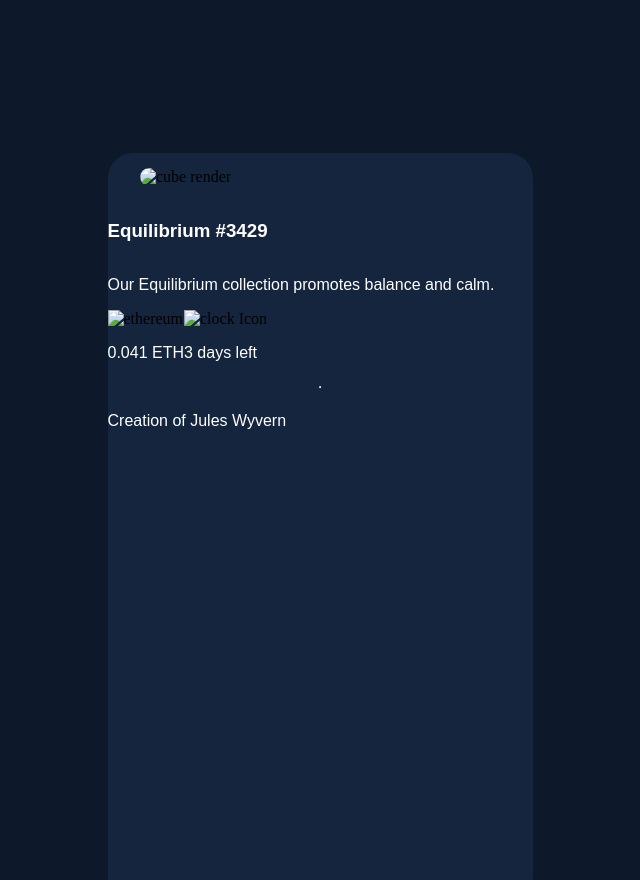
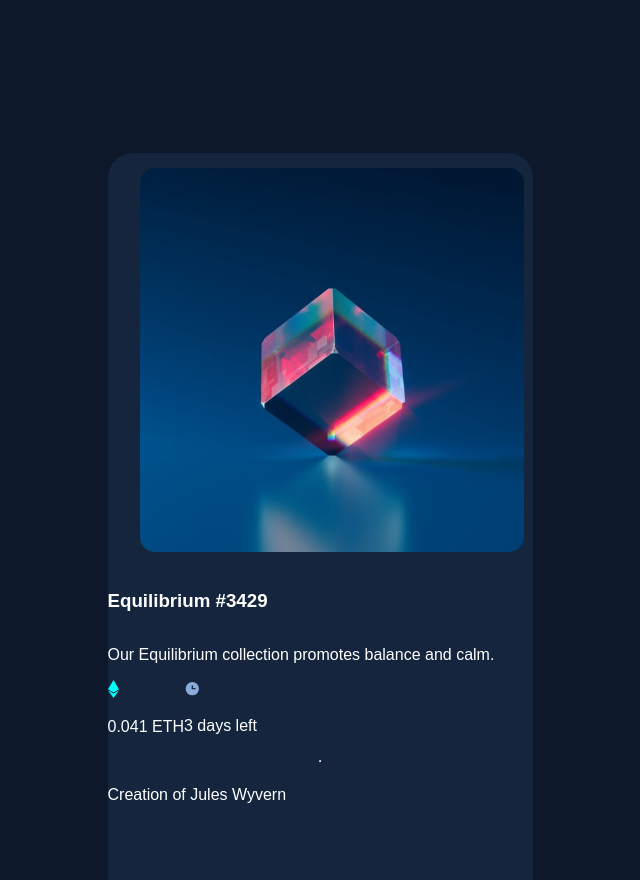
Before and after one commit to gabrielm9929/Frontend-Mentor-nft-preview-card, a plain HTML site: page index.html in a window 1280 px wide. Shown: the top 880 px of the page, without its empty margins (320-960 px from the left). Drawn offline with Linux system fonts and the light colour scheme; the site is published under a folder, as on GitHub Pages, so addresses that start at the root find nothing.

Commit message:
Update index.html

```diff
--- a/index.html
+++ b/index.html
@@ -12,7 +12,7 @@
   <div class="boxRetainer">
     <div class="box">
       <div class="cube">
-        <img class="boxImage" src="/images/image-equilibrium.jpg" alt="cube render">
+        <img class="boxImage" src="./images/image-equilibrium.jpg" alt="cube render">
       </div>
       <div class="name">
         <h3>Equilibrium #3429</h3>
@@ -22,11 +22,11 @@
       </div>
       <div class="contents">
         <div class="eth">
-          <img src="/images/icon-ethereum.svg" alt="ethereum">
+          <img src="./images/icon-ethereum.svg" alt="ethereum">
           <p>0.041 ETH</p>
         </div>
         <div>
-          <img src="/images/icon-clock.svg" alt="clock Icon">
+          <img src="./images/icon-clock.svg" alt="clock Icon">
           <p>3 days left</p>
         </div>
       </div>
```
